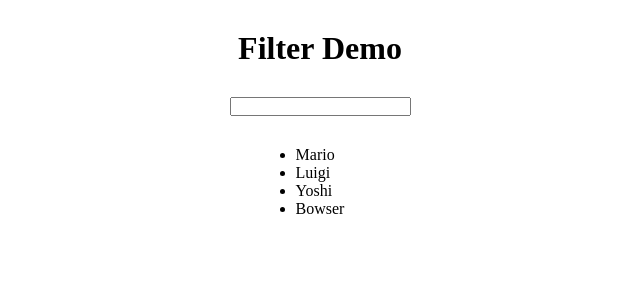
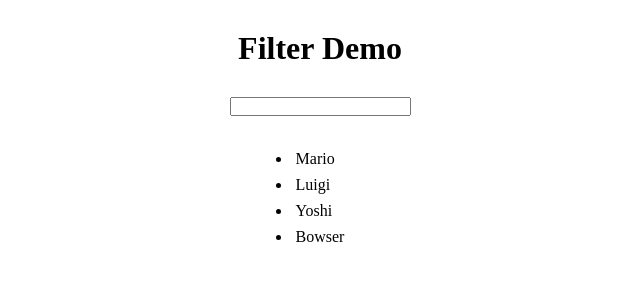
Before and after one commit to eobcre/filter-demo, a React (Vite) app: page / in a window 1280 px wide. Shown: the top 300 px of the page, without its empty margins (320-960 px from the left). Built offline with nearby package versions, Linux system fonts and the light colour scheme.

Commit message:
list styled

```diff
--- a/src/index.css
+++ b/src/index.css
@@ -16,3 +16,7 @@ input {
   outline: none;
   margin: 30px;
 }
+
+li {
+  padding: 4px;
+}
```
